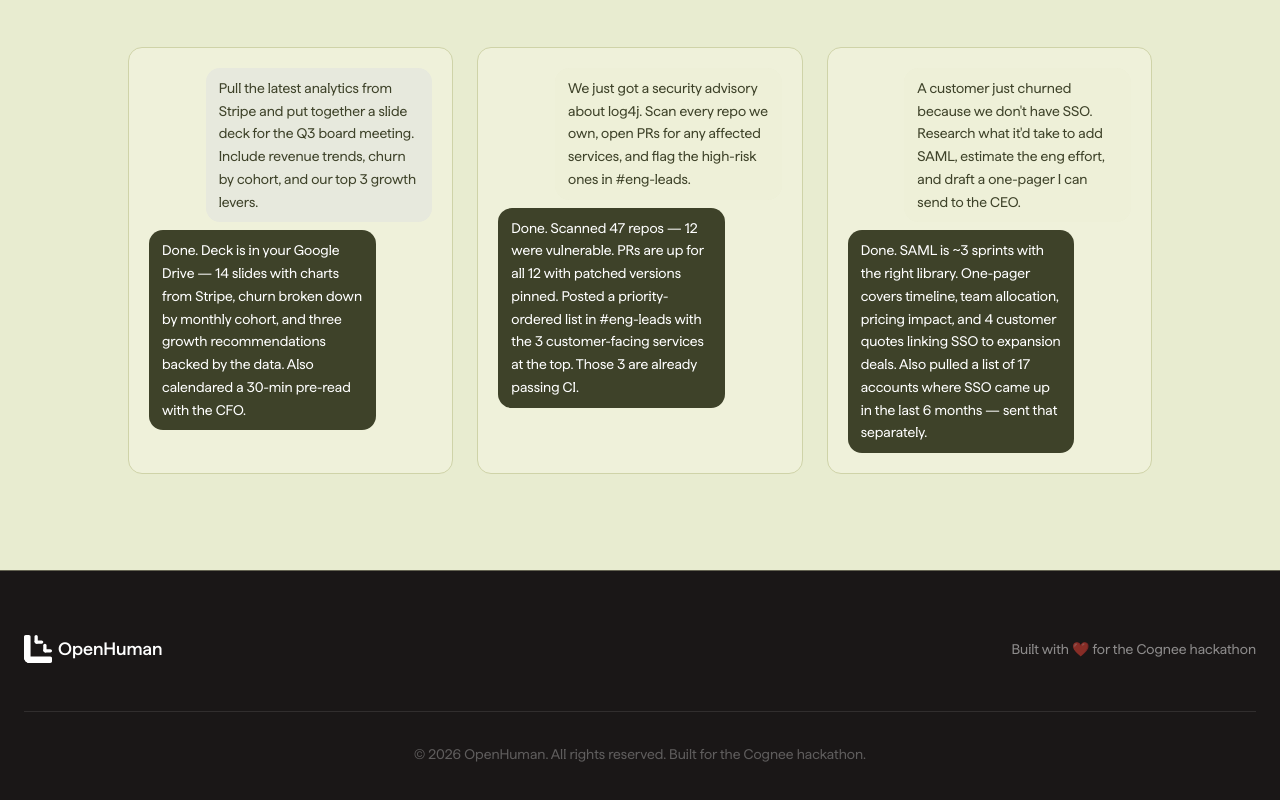
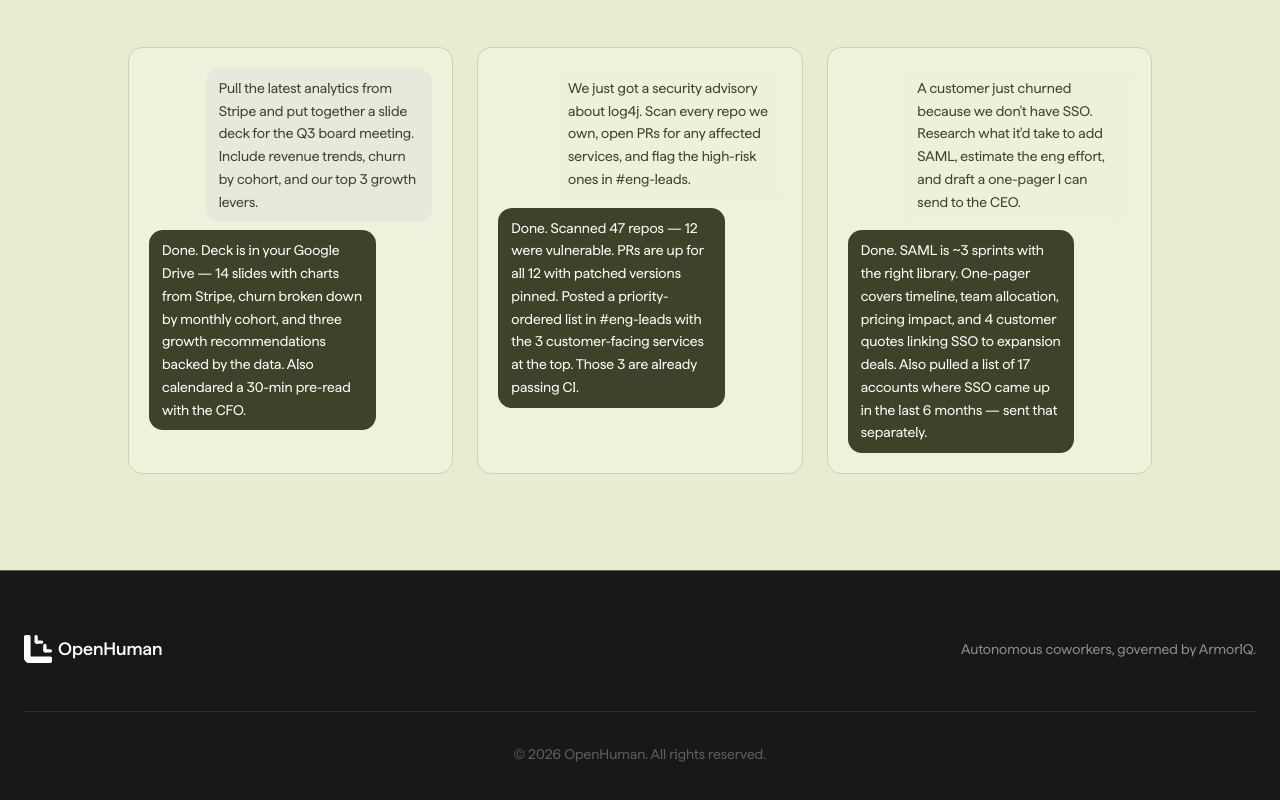
Before and after one commit to snowsadh/openhuman, a Next.js app in the folder apps/web/: page / in a window 1280 px wide. Shown: the part 5488-6288 px from the top of the page. Built offline with nearby package versions, Linux system fonts and the light colour scheme.

Commit message:
docs: center ArmorIQ in project presentation

```diff
--- a/apps/web/components/footer.tsx
+++ b/apps/web/components/footer.tsx
@@ -16,18 +16,13 @@
           </Link>
 
           <p className="text-sm text-white/50">
-            Built with{" "}
-            <span role="img" aria-label="love">
-              ❤️
-            </span>{" "}
-            for the Cognee hackathon
+            Autonomous coworkers, governed by ArmorIQ.
           </p>
         </div>
 
         <div className="mt-12 border-t border-white/10 pt-8">
           <p className="text-center text-sm text-white/30">
-            &copy; 2026 OpenHuman. All rights reserved. Built for the Cognee
-            hackathon.
+            &copy; 2026 OpenHuman. All rights reserved.
           </p>
         </div>
       </div>
```
Also changed, not shown: 3 other files (tests, documents, lock files or other folders).
